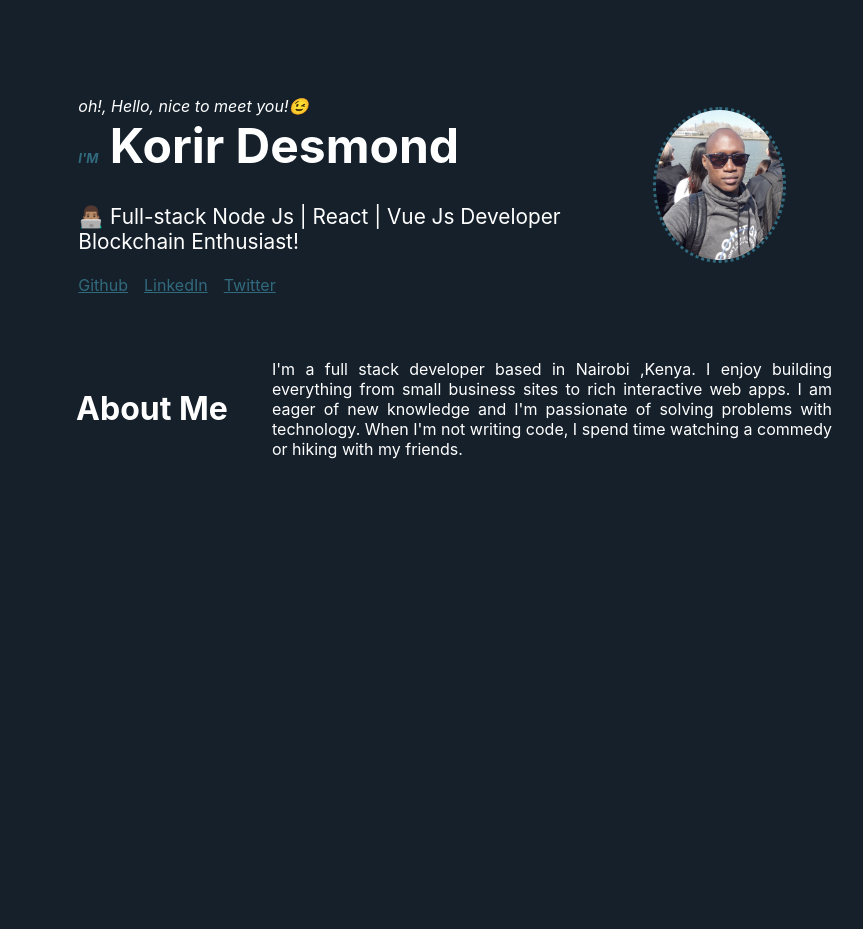
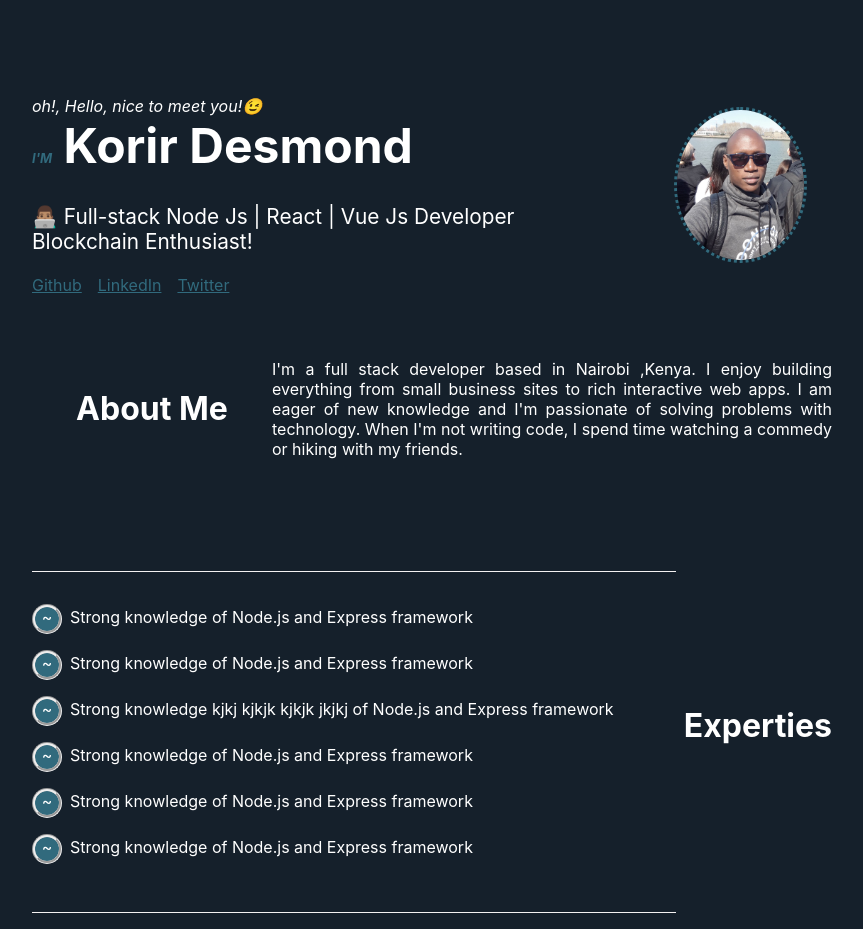
Before and after one commit to dessHub/portfolio, a React (Create React App) app: page / in a window 1280 px wide. Shown: the whole page, without its empty margins (208-1071 px from the left). Before the commit the page ends 800 px from the top, so only its background shows below. Built offline with nearby package versions, Linux system fonts and the light colour scheme.

Commit message:
Design Experties Section

```diff
--- a/src/components/App.js
+++ b/src/components/App.js
@@ -2,12 +2,14 @@ import React from 'react';
 import '../styles/App.scss';
 import Hero from './Hero';
 import About from './About';
+import Experties from './Experties';
 
 function App() {
   return (
     <div className="App">
        <Hero />
        <About />
+       <Experties />
     </div>
   );
 }
--- /dev/null
+++ b/src/components/Experties.js
@@ -0,0 +1,23 @@
+import React from 'react';
+
+function Experties () {
+  return (
+    <div className="skills">
+      <div className="skills__body">
+        <ul className="skills__list">
+          <li className="skills__list-item">Strong knowledge of Node.js and Express framework</li>
+          <li className="skills__list-item">Strong knowledge of Node.js and Express framework</li>
+          <li className="skills__list-item">Strong knowledge kjkj kjkjk kjkjk jkjkj of Node.js and Express framework</li>
+          <li className="skills__list-item">Strong knowledge of Node.js and Express framework</li>
+          <li className="skills__list-item">Strong knowledge of Node.js and Express framework</li>
+          <li className="skills__list-item">Strong knowledge of Node.js and Express framework</li>
+        </ul>
+      </div>
+      <div className="skills__title">
+        Experties
+      </div>
+    </div>
+  )
+}
+
+export default Experties;
--- a/src/styles/App.scss
+++ b/src/styles/App.scss
@@ -7,13 +7,13 @@
 
 .hero {
   display: flex;
-  justify-content: space-around;
   margin-top: 5em;
   margin-left: $desktop-margin;
   margin-right: $desktop-margin;
 
   &__intro {
     text-align: left;
+    margin-right: 20%;
   }
 
   &__intro-hi {
@@ -67,6 +67,9 @@
     margin-left: $mobile-margin;
     margin-right: $mobile-margin;
 
+    &__intro {
+      margin: 0;
+    }
 
     &__avatar {
       grid-row: 1/2;
@@ -79,6 +82,14 @@
 
     &__intro-name {
       font-size: 2em;
+    }
+
+    &__intro-title, &__intro-subtitle {
+      text-align: center;
+    }
+
+    &__socials {
+      justify-content: center;
     }
   }
 
@@ -124,3 +135,64 @@
     margin-right: $mobile-margin;
   }
 }
+
+.skills {
+  margin-top: 3em;
+  margin-left: $desktop-margin;
+  margin-right: $desktop-margin;
+  display: flex;
+  flex-direction: row;
+
+  &__body {
+    margin-right: .5em;
+  }
+
+  &__list {
+    margin-top: 3rem;
+    display: flex;
+    text-align: left;
+    flex-wrap: wrap;
+    list-style: none;
+    border-top: 1px solid rgb(244, 242, 242);
+    border-bottom: 1px solid rgb(244, 242, 242);
+    padding: 2rem 0px;
+  }
+
+  &__list-item {
+    margin-bottom: 1rem;
+    flex: 0 0 100%;
+  }
+
+  &__list-item::before {
+    content: "~";
+    display: inline-block;
+    height: 1.5rem;
+    width: 1.5rem;
+    margin-right: 0.5rem;
+    background-color: $third-color;
+    text-align: center;
+    border-style: groove;
+    border-radius: 50%;
+  }
+
+  &__title {
+    font-size: $heading;
+    font-weight: bold;
+    display: flex;
+    align-items: center;
+  }
+
+  @media (max-width: #{$large-screen}) {
+    display: grid;
+    grid-row: auto;
+    margin-top: 2em;
+    margin-left: $mobile-margin;
+    margin-right: $mobile-margin;
+
+    &__title {
+      grid-row: 1/2;
+      justify-content: center;
+    }
+  }
+
+}
```
